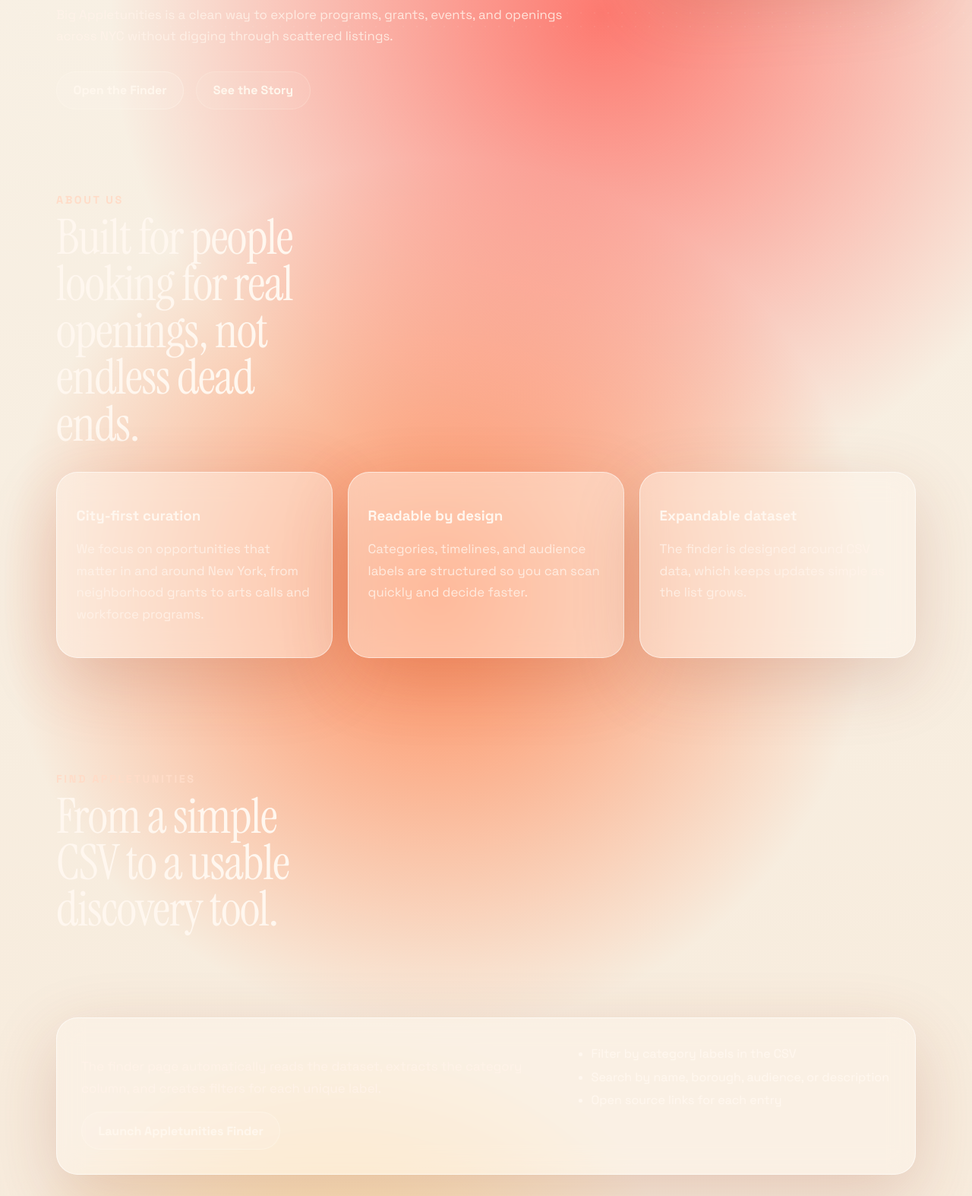
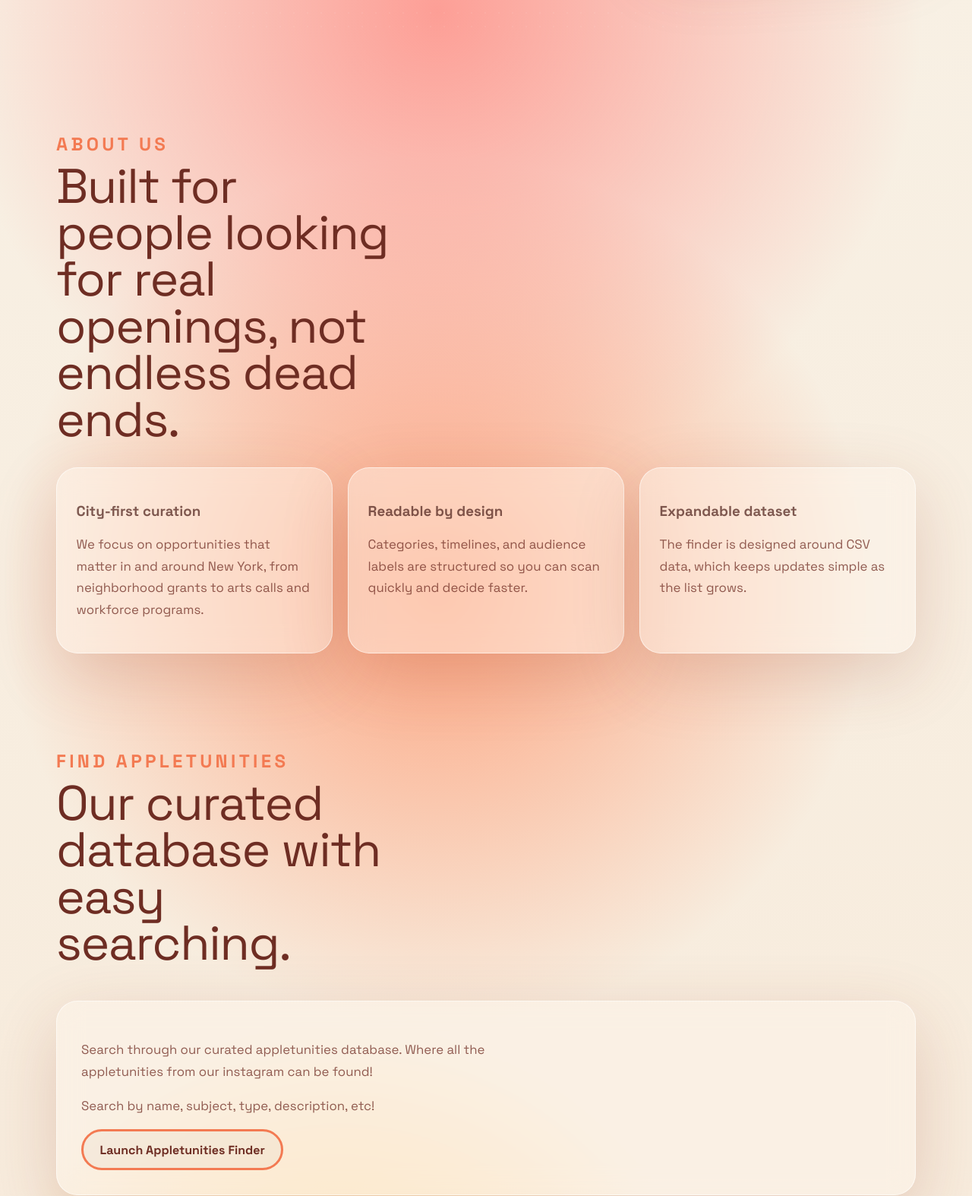
Before and after one commit to big-appletunities/big-appletunities.github.io, a website: page index.html in a window 1280 px wide. Shown: the part 748-2322 px from the top of the page at 76% size. Drawn offline with Linux system fonts and the light colour scheme.

Commit message:
edit css to be a little nicer

```diff
--- a/index.html
+++ b/index.html
@@ -32,11 +32,10 @@
     <main>
       <section class="hero panel" id="home" data-section="home">
         <div class="hero-copy">
-          <p class="eyebrow">New York energy, organized</p>
-          <h1>Discover the next big appletunity in the city that never slows down.</h1>
+          <!-- <p class="eyebrow"></p> -->
+          <h1>BIG APPLETUNITIES</h1>
           <p class="lead">
-            Big Appletunities is a clean way to explore programs, grants, events, and openings
-            across NYC without digging through scattered listings.
+            For high school students who want easier access to extracurricular activities, scholarships, and competitions in NYC and beyond.
           </p>
           <div class="hero-actions">
             <a class="button button-primary" href="finder.html">Open the Finder</a>
@@ -47,8 +46,8 @@
           <div class="hero-card">
             <img src="assets/logo.jpg" alt="Smiling apple logo" />
             <span>Featured this week</span>
-            <strong>24 curated appletunities</strong>
-            <p>Creative residencies, youth programs, neighborhood grants, and startup support.</p>
+            <strong>500+ curated appletunities</strong>
+            <p> Summer, volunteer, research opportunities, filtered by subjects and sorted by deadline.</p>
           </div>
         </div>
       </section>
@@ -89,21 +88,19 @@
       >
         <div class="section-heading">
           <p class="eyebrow">Find Appletunities</p>
-          <h2>From a simple CSV to a usable discovery tool.</h2>
+          <h2>Our curated database with easy searching.</h2>
         </div>
         <div class="finder-preview-card">
           <div>
             <p>
-              The finder page automatically reads the dataset, extracts the category column, and
-              creates filters for each unique label.
+              Search through our curated appletunities database.
+              Where all the appletunities from our instagram can be found!
             </p>
-            <a class="button button-primary" href="finder.html">Launch Appletunities Finder</a>
+            <p>
+              Search by name, subject, type, description, etc!
+            </p>
+            <a class="button button-dark" href="finder.html">Launch Appletunities Finder</a>
           </div>
-          <ul>
-            <li>Filter by category labels in the CSV</li>
-            <li>Search by name, borough, audience, or description</li>
-            <li>Open source links for each entry</li>
-          </ul>
         </div>
       </section>
 
@@ -113,8 +110,7 @@
           <h2>Keep the list growing.</h2>
         </div>
         <p class="contact-copy">
-          Add more rows to the CSV and the finder updates without needing a redesign. That keeps the
-          project easy to maintain as the dataset expands.
+          Our team prob
         </p>
       </section>
     </main>
--- a/styles.css
+++ b/styles.css
@@ -3,11 +3,13 @@
   --panel: rgba(255, 246, 237, 0.44);
   --panel-strong: rgba(255, 249, 242, 0.78);
   --text: #fff7ef;
+  --white: #ffffff;
   --text-dark: #6e2d23;
-  --muted: rgba(255, 242, 233, 0.86);
+  --muted: rgba(250, 246, 243, 0.86);
   --muted-dark: rgba(110, 45, 35, 0.76);
+  --muted-dark2: rgba(85, 42, 35, 0.76);
   --accent: #f37a52;
-  --accent-deep: #ffdcc8;
+  --accent-deep: #f7e5db;
   --accent-soft: rgba(255, 231, 210, 0.18);
   --line: rgba(255, 243, 233, 0.22);
   --shadow: 0 28px 90px rgba(151, 54, 31, 0.2);
@@ -23,10 +25,10 @@ html {
 
 body {
   margin: 0;
-  font-family: "Space Grotesk", sans-serif;
+  font-family: "Space Grotesk";
   background:
-    radial-gradient(circle at 62% 26%, rgba(255, 76, 67, 0.72), transparent 28%),
-    radial-gradient(circle at 45% 52%, rgba(255, 124, 71, 0.88), transparent 34%),
+    radial-gradient(circle at 45% 26%, rgba(255, 127, 120, 0.72), transparent 28%),
+    radial-gradient(circle at 45% 52%, rgba(253, 154, 115, 0.88), transparent 34%),
     radial-gradient(circle at 35% 88%, rgba(255, 203, 115, 0.72), transparent 18%),
     linear-gradient(180deg, #f8f2e7 0%, #f7eada 100%);
   color: var(--text);
@@ -70,7 +72,8 @@ body::before {
 
 .brand,
 .nav-links a {
-  color: #fff7ed;
+  font-family: "Space Grotesk";
+  color: var(--white);
   text-decoration: none;
 }
 
@@ -78,7 +81,7 @@ body::before {
   display: inline-flex;
   align-items: center;
   gap: 0.8rem;
-  font-family: "Instrument Serif", serif;
+  font-family: "Space Grotesk";
   font-size: 1.55rem;
   letter-spacing: 0.02em;
 }
@@ -137,10 +140,11 @@ main {
 .finder-hero h1,
 .section-heading h2 {
   margin: 0;
-  font-family: "Instrument Serif", serif;
+  font-family: "Space Grotesk", serif;
   font-weight: 400;
   line-height: 0.96;
   letter-spacing: -0.02em;
+  color: var(--text-dark);
 }
 
 .hero h1,
@@ -156,11 +160,11 @@ main {
 
 .eyebrow {
   margin-bottom: 0.6rem;
-  font-size: 0.9rem;
+  font-size: 1.5rem;
   font-weight: 700;
   letter-spacing: 0.18em;
   text-transform: uppercase;
-  color: var(--accent-deep);
+  color: var(--accent);
 }
 
 .lead,
@@ -168,9 +172,12 @@ main {
 .finder-preview-card p,
 .contact-copy,
 .results-card p {
-  color: var(--muted);
+  color: var(--muted-dark);
   font-size: 1.05rem;
   line-height: 1.7;
+}
+.info-card h3 {
+  color: var(--muted-dark2);
 }
 
 .hero-actions {
@@ -189,18 +196,25 @@ main {
   border-radius: 999px;
   text-decoration: none;
   font-weight: 700;
+  color: var(--white);
 }
 
 .button-primary {
   background: rgba(255, 247, 237, 0.14);
   color: #fff7ed;
-  border: 1px solid rgba(255, 247, 237, 0.38);
+  border: 3px solid rgba(254, 252, 248, 0.38);
 }
 
 .button-secondary {
-  border: 1px solid var(--line);
+  border: 3px solid var(--line);
   color: #fff7ed;
   background: rgba(255, 247, 237, 0.08);
+}
+
+.button-dark {
+  background: rgba(228, 216, 202, 0.264);
+  color: var(--text-dark);
+  border: 3px solid var(--accent);
 }
 
 .hero-card,
```
Also changed, not shown: finder.html (+2 -3 lines).
